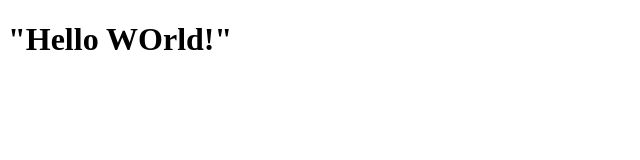
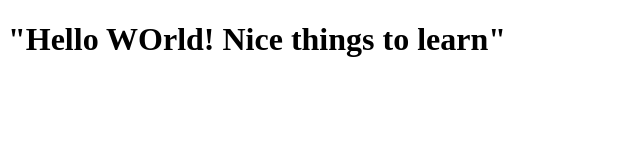
Before and after one commit to fatihiazmi/coursera_test, a plain HTML site: page site/index.html in a window 1280 px wide. Shown: the whole page, without its empty margins (0-640 px from the left). Drawn offline with Linux system fonts and the light colour scheme.

Commit message:
Modified and Added

```diff
--- a/site/index.html
+++ b/site/index.html
@@ -6,6 +6,6 @@
     <title>Hello World</title>
 </head>
 <body>
-    <h1>"Hello WOrld!"</h1>
+    <h1>"Hello WOrld! Nice things to learn"</h1>
 </body>
 </html>
```
